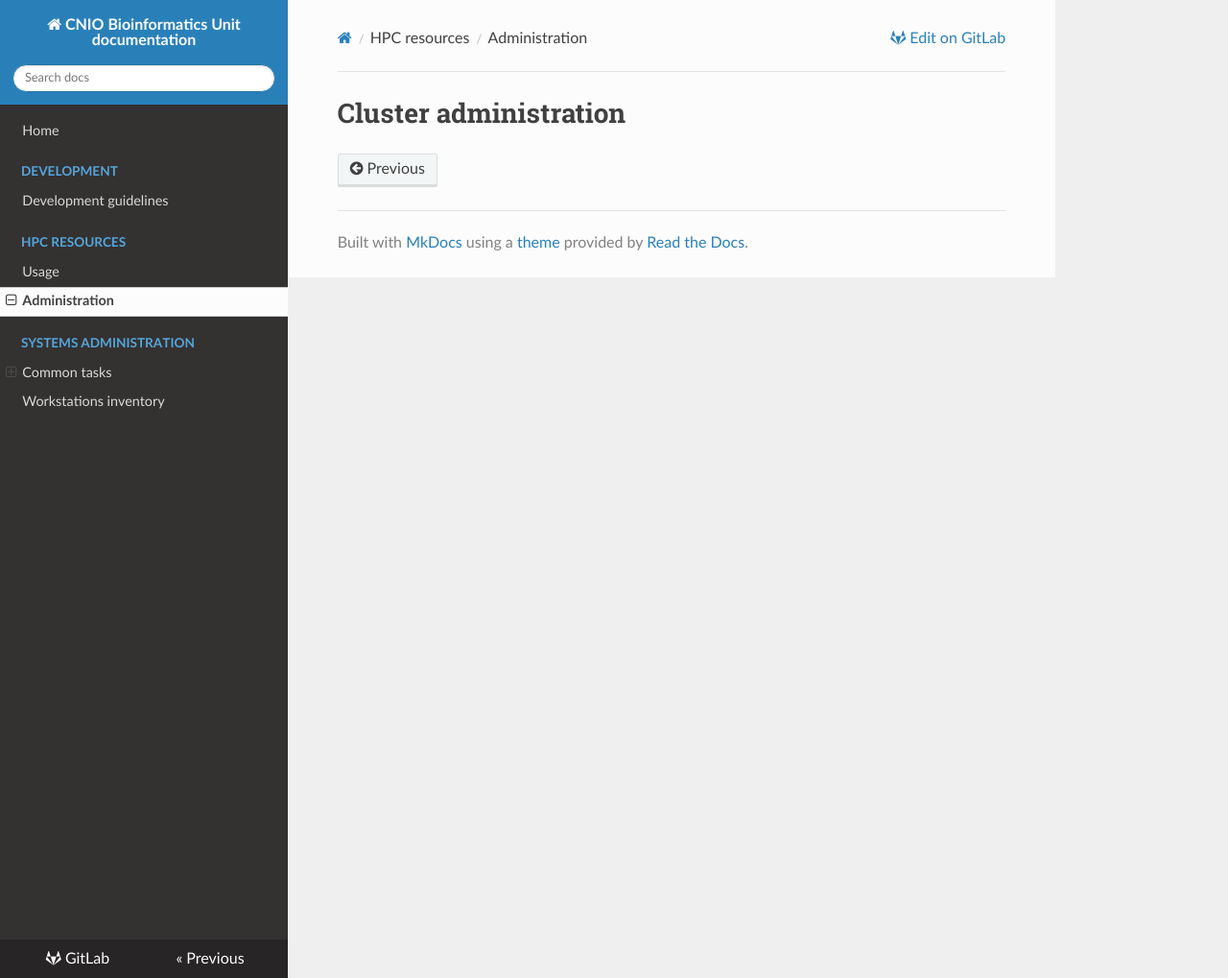
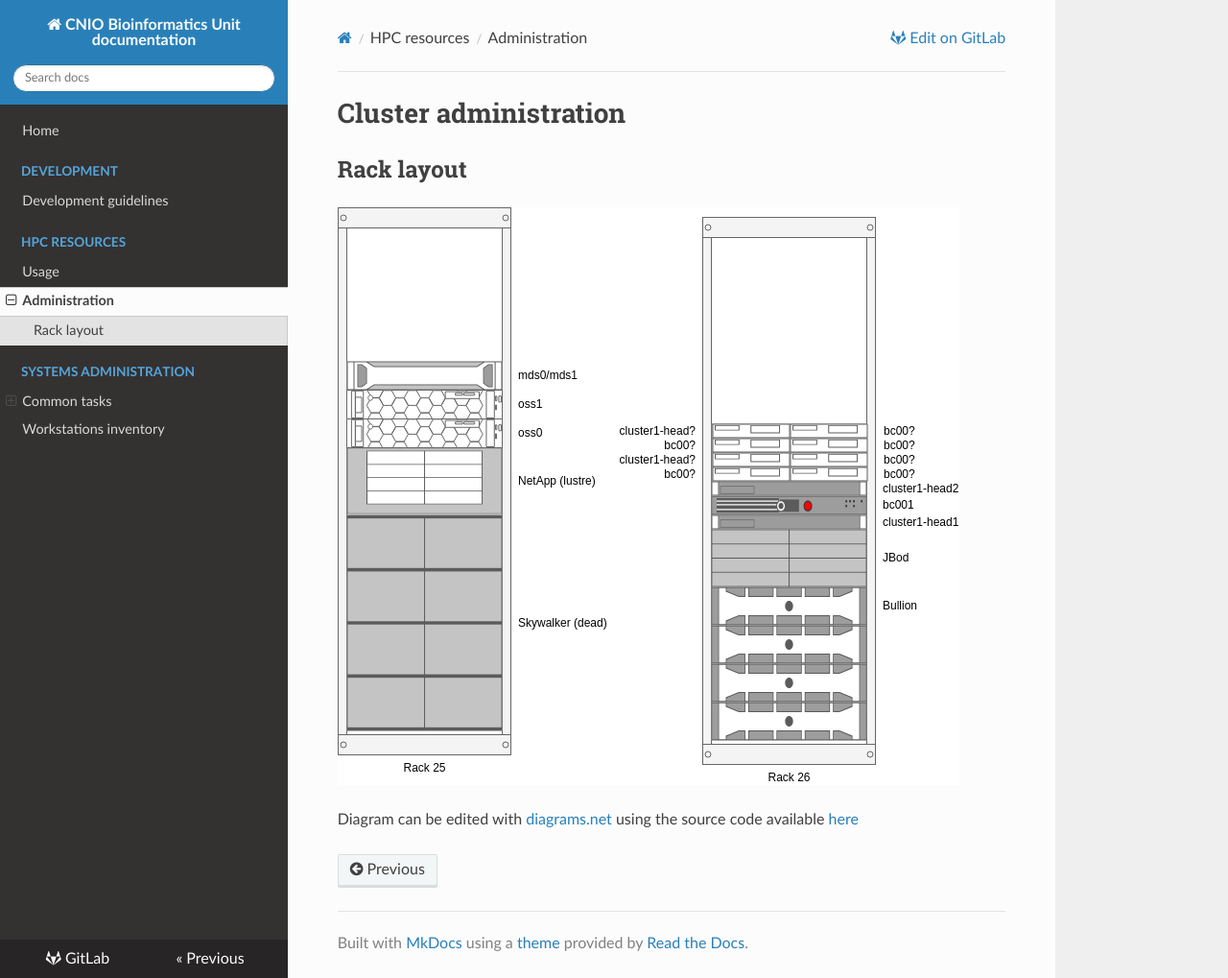
Before and after one commit to cnio-bu/cnio-bu.github.io, an MkDocs documentation site: the page built from docs/hpc/admin.md, in a window 1280 px wide and 1019 px high. Shown: the whole window at 96% size. Built offline with MkDocs 1.6.1, drawn with Linux system fonts in a browser that asks for light colours; nearby versions of some CDN libraries.

Commit message:
Add rack layout

```diff
--- a/docs/hpc/admin.md
+++ b/docs/hpc/admin.md
@@ -1 +1,8 @@
 # Cluster administration
+
+## Rack layout
+
+![Rack layout](../img/cluster1_racks.svg)
+
+Diagram can be edited with [diagrams.net](https://app.diagrams.net/) using the
+source code available [here](../img/cluster1_racks.drawio)
```
Also changed, not shown: docs/img/cluster1_racks.svg (added), 1 other file.
